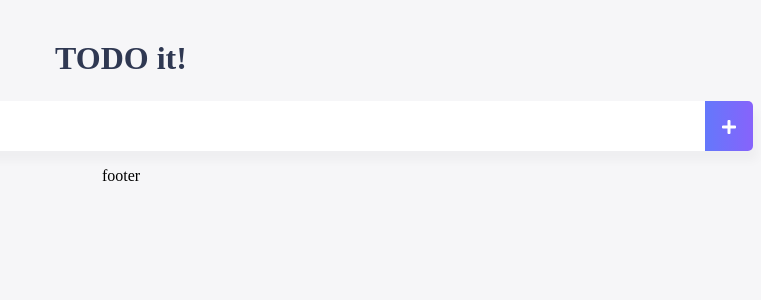
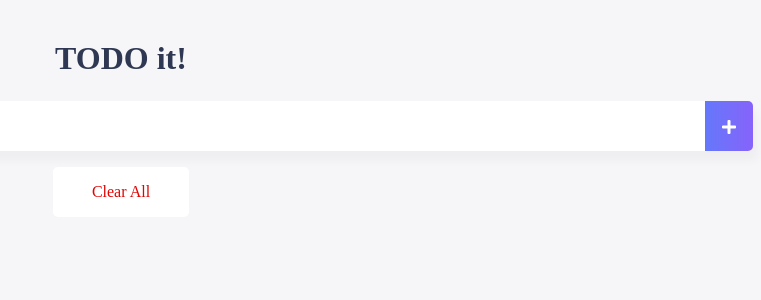
Before and after one commit to surajung/inflearn, a Vue app in the folder vue-todo/: page / in a window 1280 px wide. Shown: the top 300 px of the page, without its empty margins (519-1280 px from the left). Built offline with nearby package versions, Linux system fonts and the light colour scheme.

Commit message:
todo 기능개발

```diff
--- a/vue-todo/src/components/TodoFooter.vue
+++ b/vue-todo/src/components/TodoFooter.vue
@@ -1,13 +1,32 @@
 <template>
-  <div>footer</div>
+  <div class="clearAllContainer">
+    <span class="clearAllBtn" v-on:click="clearTodo">Clear All</span>
+  </div>
 </template>
 
 <script>
 export default {
+  methods: {
+    clearTodo: function() {
+      localStorage.clear();
+    }
+  }
 
 }
 </script>
 
-<style>
-
+<style scoped>
+.clearAllContainer {
+  width: 8.5rem;
+  height: 50px;
+  line-height: 50px;
+  background-color: white;
+  border-radius: 5px;
+  margin: 0 auto;
+}
+.clearAllBtn {
+  color: #e20303;
+  /* 추가 */
+  display: block;
+}
 </style>
--- a/vue-todo/src/components/TodoList.vue
+++ b/vue-todo/src/components/TodoList.vue
@@ -1,9 +1,10 @@
 <template>
   <div>
     <ul>
-      <li v-for="(todoItem, index) in todoItems" v-bind:key="todoItem" class="shadow">
-        <i class="checkBtn fas fa-check" v-on:click="toggleComplete"></i>
-        <span>{{ todoItem.item }}</span>
+      <li v-for="(todoItem, index) in todoItems" v-bind:key="todoItem.item" class="shadow">
+        <i class="checkBtn fas fa-check" v-bind:class="{checkBtnCompleted: todoItem.completed}"
+          v-on:click="toggleComplete(todoItem, index)"></i>
+        <span v-bind:class="{textCompleted: todoItem.completed}">{{ todoItem.item }}</span>
         <span class="removeBtn" v-on:click="removeTodo(todoItem, index)">
           <i class="fas fa-trash-alt"></i>
         </span>
@@ -21,12 +22,13 @@
   },
   methods: {
     removeTodo: function(todoItem, index) {
-      // console.log(todoItem, index);
+      this.todoItems.splice(index, 1);
       localStorage.removeItem(todoItem);
-      this.todoItems.splice(index, 1);
     },
-    toggleComplete: function() {
-
+    toggleComplete: function(todoItem) {
+      todoItem.completed = !todoItem.completed;
+      localStorage.removeItem(todoItem.item);
+      localStorage.setItem(todoItem.item, JSON.stringify(todoItem));
     }
   },
   created: function() {
```
